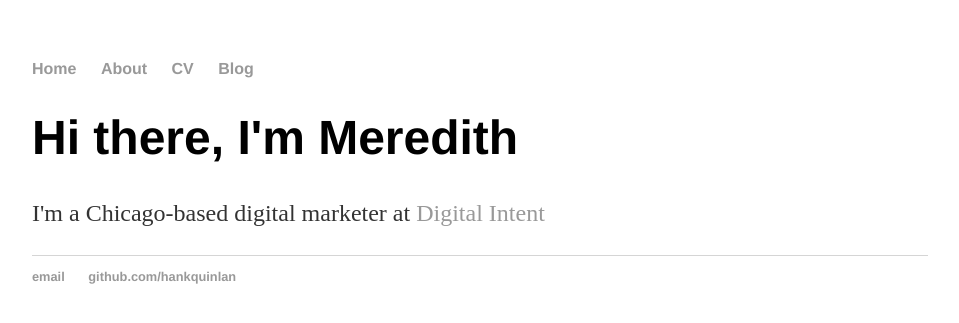
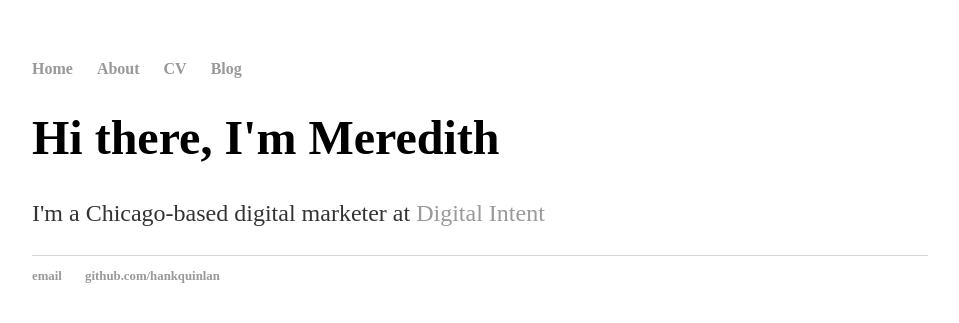
Before and after one commit to meredith-digintent/meredith-digintent.github.io, a Jekyll site: the page built from index.html, in a window 1280 px wide. Shown: the top 323 px of the page, without its empty margins (160-1119 px from the left). Built offline with Jekyll 4.4.1, drawn with Linux system fonts in a browser that asks for light colours.

Commit message:
font family
change font family to futura/futura

```diff
--- a/css/main.css
+++ b/css/main.css
@@ -3,7 +3,7 @@ body {
     width: 70%;
 }
 nav ul, footer ul {
-    font-family:'Helvetica', 'Arial', 'Sans-Serif';
+    font-family:'Futura', 'Futura', 'Sans-Serif';
     padding: 0px;
     list-style: none;
     font-weight: bold;
@@ -21,7 +21,7 @@ a:hover {
 }
 h1 {
     font-size: 3em;
-    font-family:'Helvetica', 'Arial', 'Sans-Serif';
+    font-family:'Futura', 'Futura', 'Sans-Serif';
 }
 p {
     font-size: 1.5em;
```
